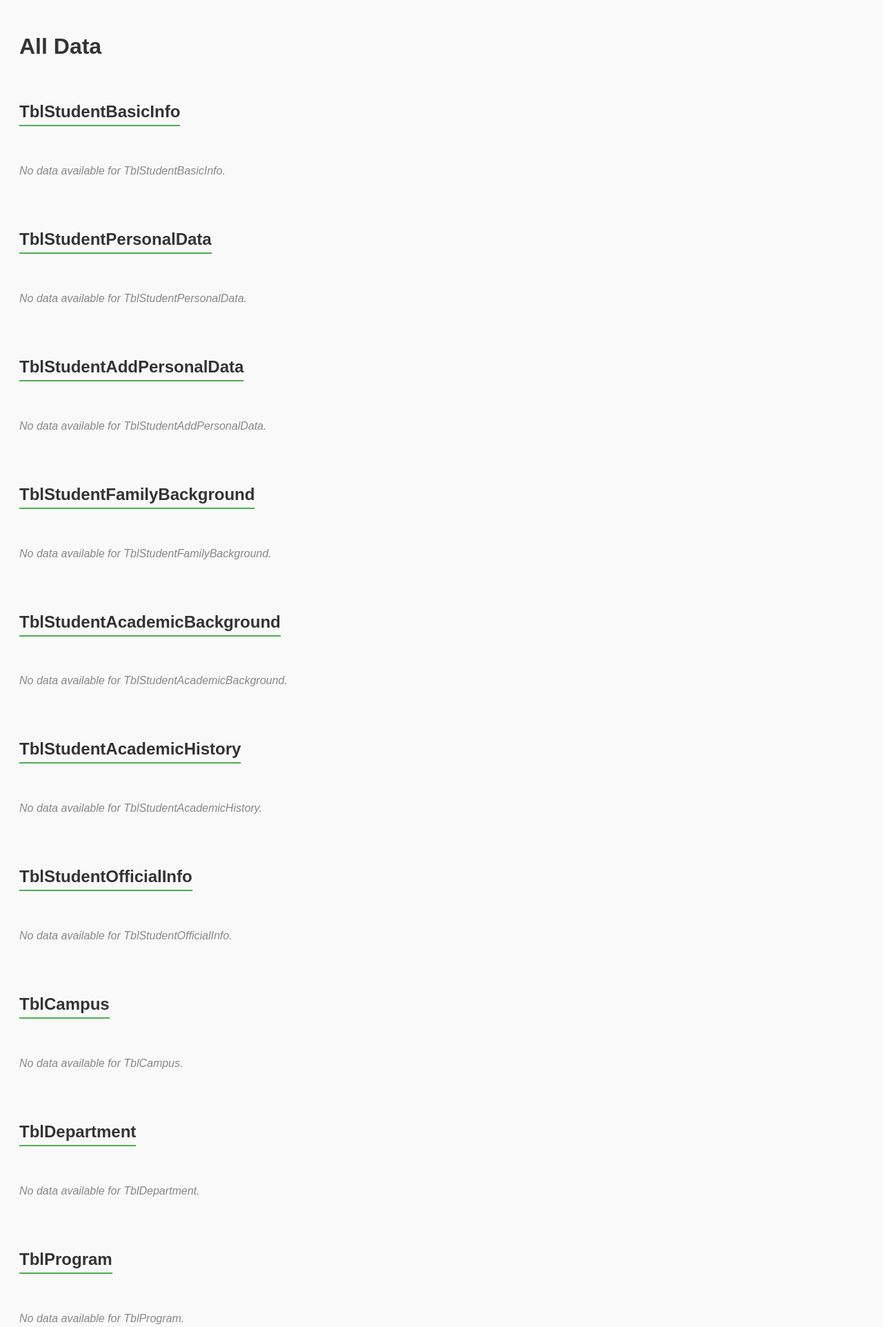
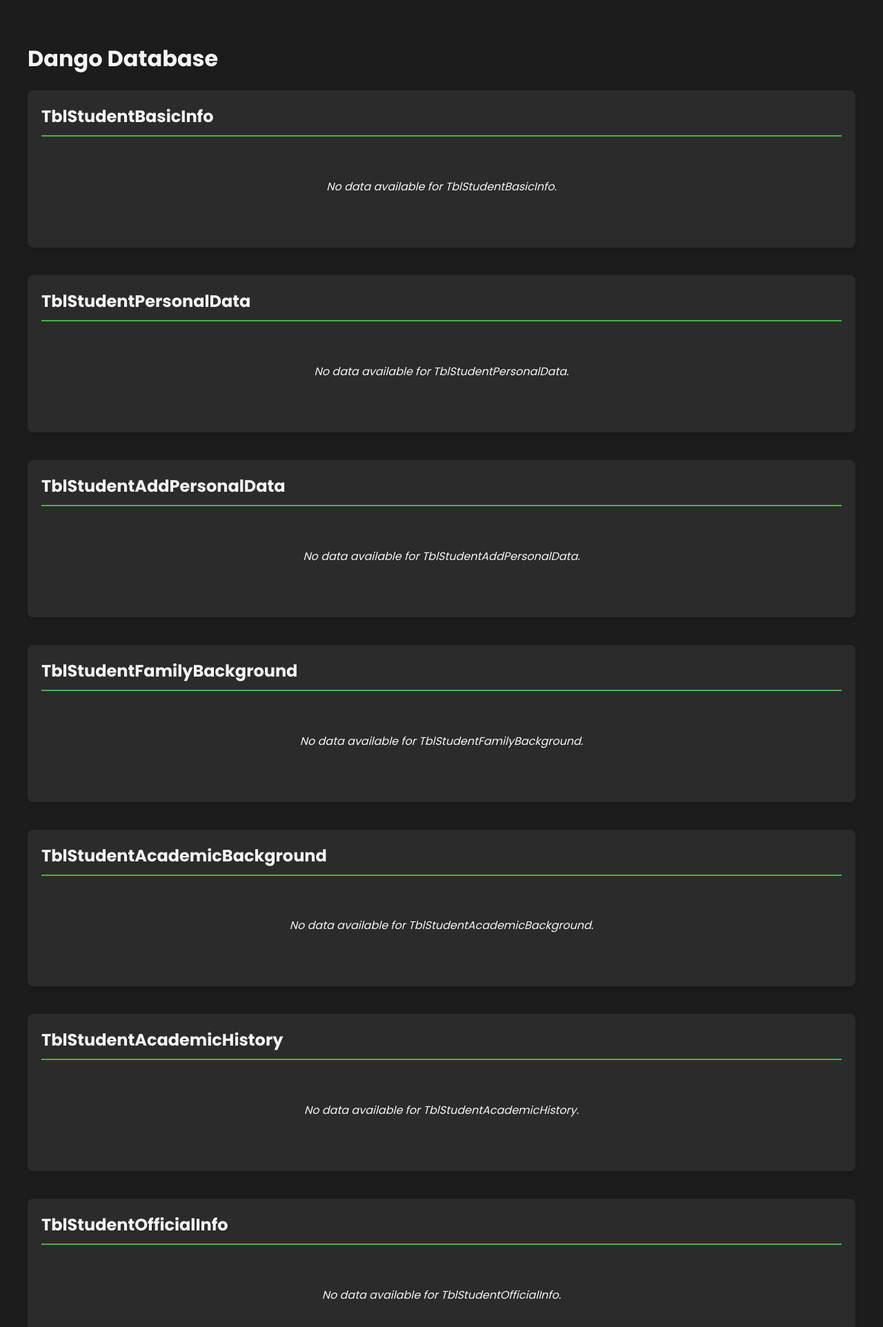
Before and after one commit to npcnon/sis_DangoDbApi, a Django app: page / in a window 1280 px wide. Shown: the top 1924 px of the page at 69% size. Run offline with Django 5.2, Linux system fonts and the light colour scheme; data that the repository does not hold is empty.

Commit message:
made tables on main page more user friendly

```diff
--- a/DangoDBApp/templates/DangoDBApp/all_data.html
+++ b/DangoDBApp/templates/DangoDBApp/all_data.html
@@ -1,63 +1,143 @@
 {% load custom_filters %}
 
 <!DOCTYPE html>
-<html lang="en">
+<html lang="en" data-theme="dark">
 <head>
     <meta charset="UTF-8">
     <meta name="viewport" content="width=device-width, initial-scale=1.0">
-    <title>All Data</title>
+    <title>Dango Database</title>
     <style>
+        /* Google Fonts */
+        @import url('https://fonts.googleapis.com/css2?family=Poppins:wght@400;500;600;700&display=swap');
+
+        :root {
+            --bg-color: #1c1c1c;
+            --text-color: #f5f5f5;
+            --table-bg: #2b2b2b;
+            --table-border: #3c3c3c;
+            --table-hover: #3e3e3e;
+            --button-bg: #4CAF50;
+            --button-text: #fff;
+        }
+
+        [data-theme="light"] {
+            --bg-color: #f5f5f5;
+            --text-color: #1c1c1c;
+            --table-bg: #fff;
+            --table-border: #ddd;
+            --table-hover: #f1f1f1;
+            --button-bg: #4CAF50;
+            --button-text: #fff;
+        }
+
         body {
-            font-family: Arial, sans-serif;
-            background-color: #f9f9f9;
+            font-family: 'Poppins', sans-serif;
+            background-color: var(--bg-color);
+            color: var(--text-color);
+            margin: 0;
+            padding: 0;
+        }
+
+        .container {
+            max-width: 1200px;
+            margin: 0 auto;
+            padding: 40px 20px;
+        }
+
+        .section {
+            background-color: var(--table-bg);
+            border-radius: 8px;
+            box-shadow: 0 4px 6px rgba(0, 0, 0, 0.1);
+            margin-bottom: 40px;
             padding: 20px;
         }
-        h1, h2 {
-            color: #333;
+
+        .section h2 {
+            color: var(--text-color);
+            border-bottom: 2px solid #4CAF50;
+            padding-bottom: 10px;
+            margin-top: 0;
         }
-        h2 {
-            margin-top: 40px;
-            border-bottom: 2px solid #4CAF50;
-            display: inline-block;
-            padding-bottom: 5px;
+
+        table {
+            width: 100%;
+            border-collapse: collapse;
+            background-color: var(--table-bg);
+            max-width: 100%;
+            overflow-x: auto;
+            display: block;
         }
-        table {
-            border-collapse: collapse;
-            width: 100%;
-            margin-top: 20px;
-            background-color: #fff;
-            box-shadow: 0 4px 8px rgba(0, 0, 0, 0.1);
-        }
-        th, td {
-            border: 1px solid #ddd;
+
+        th {
+            background-color: #4CAF50;
+            color: #fff;
+            text-transform: uppercase;
+            letter-spacing: 0.1em;
             padding: 12px;
             text-align: left;
+            position: sticky;
+            top: 0;
+            z-index: 1;
         }
-        th {
-            background-color: #4CAF50;
-            color: white;
-            text-transform: uppercase;
-            letter-spacing: 0.1em;
+
+        td {
+            padding: 12px;
+            border-bottom: 1px solid var(--table-border);
         }
+
         tr:nth-child(even) {
-            background-color: #f2f2f2;
+            background-color: var(--table-hover);
         }
+
         tr:hover {
-            background-color: #f1f1f1;
+            background-color: var(--table-hover);
         }
+
         .no-data {
-            color: #888;
+            color: var(--text-color);
             font-style: italic;
-            padding: 20px 0;
+            text-align: center;
+            padding: 40px 0;
+        }
+
+        .theme-button {
+            background-color: var(--button-bg);
+            color: var(--button-text);
+            border: none;
+            padding: 10px 20px;
+            text-align: center;
+            text-decoration: none;
+            display: inline-block;
+            font-size: 16px;
+            border-radius: 4px;
+            cursor: pointer;
+            margin-bottom: 20px;
+        }
+
+        @media (max-width: 767px) {
+            .container {
+                padding: 20px;
+            }
+
+            table {
+                font-size: 14px;
+            }
+
+            th, td {
+                padding: 8px;
+            }
         }
     </style>
 </head>
 <body>
-    <h1>All Data</h1>
+    <div class="container">
+        <h1>Dango Database</h1>
 
         {% for model_name, model_data in models.items %}
+            <div class="section">
                 <h2>{{ model_name }}</h2>
                 {% if model_data.data %}
+                    <div class="table-wrapper">
                         <table>
                             <thead>
                                 <tr>
@@ -85,9 +165,29 @@
                                 {% endfor %}
                             </tbody>
                         </table>
+                    </div>
                 {% else %}
                     <p class="no-data">No data available for {{ model_name }}.</p>
                 {% endif %}
+            </div>
         {% endfor %}
+    </div>
+
+    <script>
+        // Toggle dark/light mode
+        const themeToggle = document.documentElement;
+        themeToggle.setAttribute('data-theme', localStorage.getItem('theme') || 'dark');
+
+        const toggleTheme = () => {
+            const currentTheme = themeToggle.getAttribute('data-theme');
+            const newTheme = currentTheme === 'dark' ? 'light' : 'dark';
+            themeToggle.setAttribute('data-theme', newTheme);
+            localStorage.setItem('theme', newTheme);
+        };
+
+        // Attach event listener to the theme toggle button
+        const themeButton = document.getElementById('theme-button');
+        themeButton.addEventListener('click', toggleTheme);
+    </script>
 </body>
 </html>
```
Also changed, not shown: 1 other file. Lines whose indentation alone changed are shown as unchanged.
